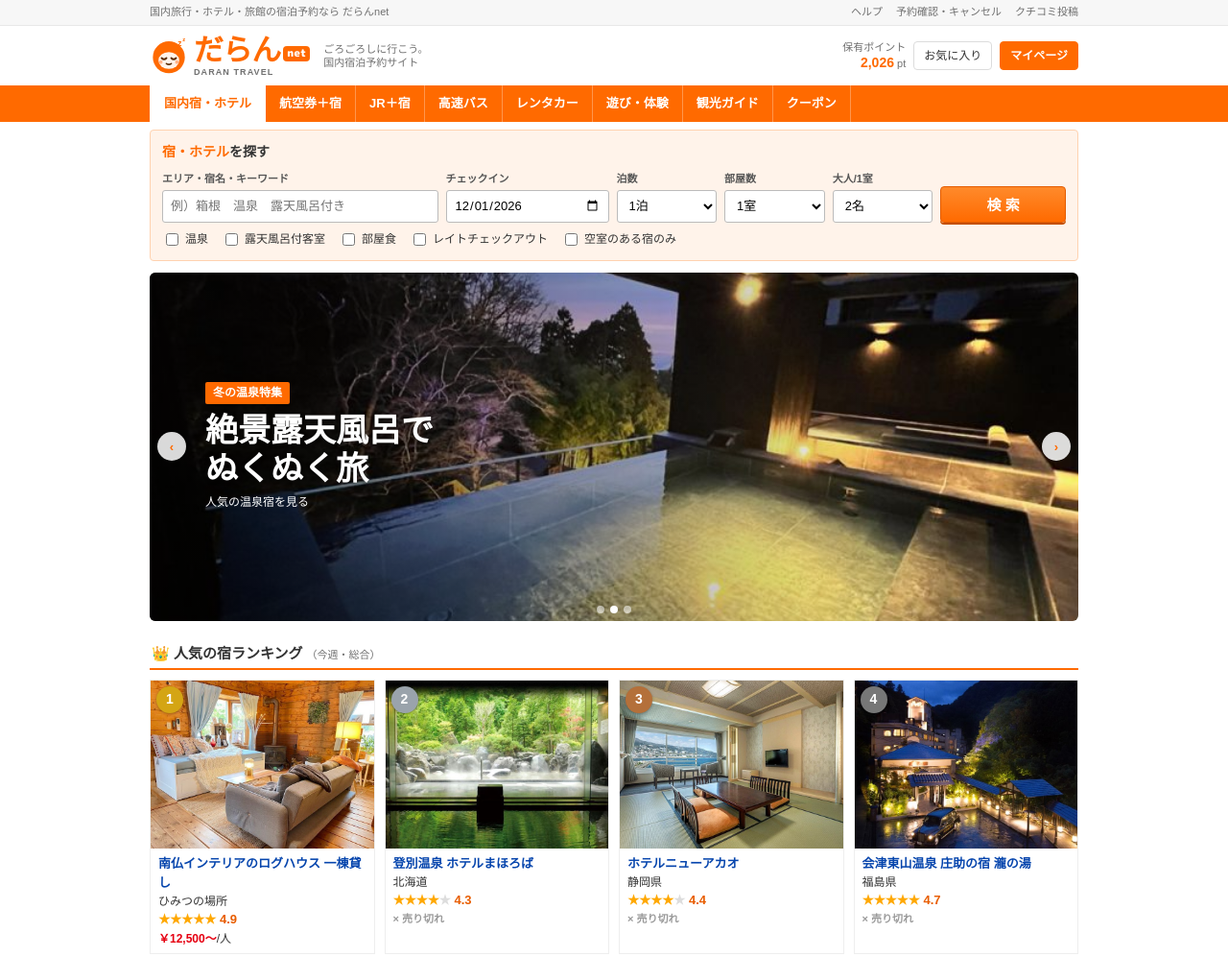
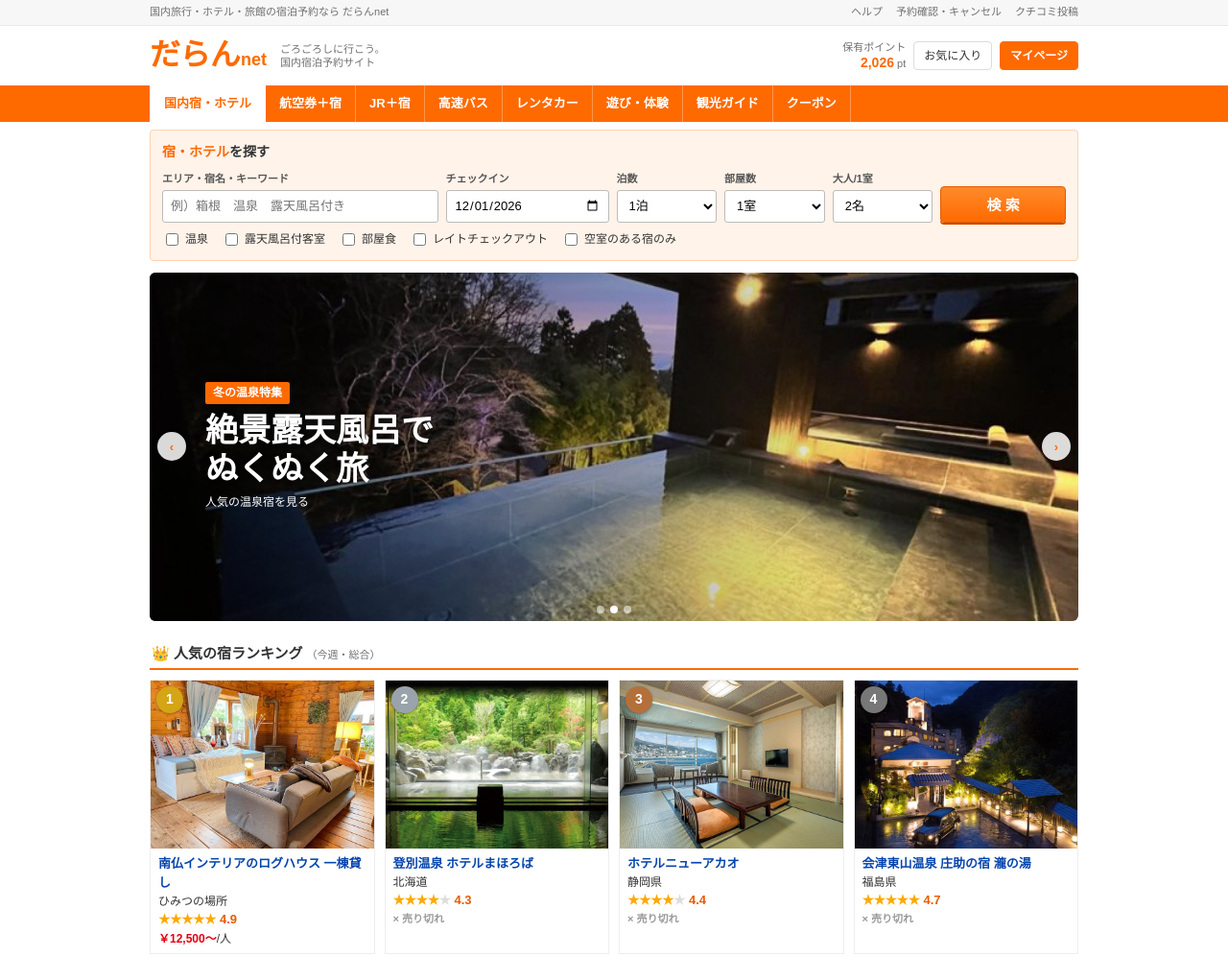
Before and after one commit to null8438/rinaHBD2026, a plain HTML site: page index.html in a window 1280 px wide. Shown: the top 997 px of the page at 96% size. Drawn offline with Linux system fonts and the light colour scheme.

Commit message:
Bring back the original text logo
Co-Authored-By: Claude Opus 5.5 <noreply@anthropic.com>
Claude-Session: https://claude.ai/code/session_015u5TSz1iT3UyhxAaWgoqj3

```diff
--- a/index.html
+++ b/index.html
@@ -40,12 +40,9 @@
   .util .r { display: flex; gap: 14px; }
   .util .r a { color: var(--sub); }
   .hdr .w { display: flex; align-items: center; gap: 14px; height: 62px; }
-  .logo { display: flex; align-items: center; gap: 6px; cursor: pointer; text-decoration: none !important; }
-  .logo svg { width: 40px; height: 40px; flex: none; }
-  .logo .wm { display: flex; flex-direction: column; line-height: 1; }
-  .logo .a { color: var(--or); font-size: 31px; font-weight: 900; letter-spacing: -.03em; font-family: "M PLUS Rounded 1c", "Hiragino Maru Gothic ProN", "Arial Rounded MT Bold", sans-serif; display: flex; align-items: baseline; }
-  .logo .b { color: #fff; background: var(--or); font-size: 11px; font-weight: 900; margin-left: 3px; padding: 2px 4px 3px; border-radius: 4px; font-family: "M PLUS Rounded 1c", Arial, sans-serif; letter-spacing: .02em; position: relative; top: -4px; }
-  .logo .t { font-size: 9px; color: var(--sub); letter-spacing: .12em; margin-top: 3px; font-weight: 700; }
+  .logo { display: flex; align-items: baseline; cursor: pointer; text-decoration: none !important; }
+  .logo .a { color: var(--or); font-size: 32px; font-weight: 900; letter-spacing: -.02em; font-family: "Arial Rounded MT Bold", "Hiragino Maru Gothic ProN", "Hiragino Kaku Gothic ProN", sans-serif; }
+  .logo .b { color: var(--or); font-size: 18px; font-weight: 700; margin-left: 1px; font-family: Arial, sans-serif; }
   .micons { display: none; margin-left: auto; gap: 14px; }
   .micons a { display: flex; flex-direction: column; align-items: center; font-size: 9px; color: #555; text-decoration: none; gap: 2px; font-weight: 700; }
   .micons svg { width: 24px; height: 24px; stroke: var(--or); fill: none; stroke-width: 2; stroke-linecap: round; stroke-linejoin: round; }
@@ -93,8 +90,6 @@
   @media (max-width: 720px) {
     .hdr .catch, .util, .hdr .mem { display: none; }
     .micons { display: flex; }
-    .logo svg { width: 34px; height: 34px; }
-    .logo .t { display: none; }
     .hdr .w { height: 52px; }
     .logo .a { font-size: 26px; }
     .car .arr { display: none; }
@@ -372,18 +367,7 @@
   <div class="r"><a>ヘルプ</a><a>予約確認・キャンセル</a><a>クチコミ投稿</a></div>
 </div></div>
 <div class="hdr"><div class="w">
-  <a class="logo" href="#top" aria-label="だらんnet トップ">
-    <svg viewBox="0 0 48 48" aria-hidden="true">
-      <circle cx="24" cy="26" r="20" fill="#ff6a00"/>
-      <ellipse cx="24" cy="30" rx="13" ry="10.5" fill="#fff3ea"/>
-      <path d="M15 27 q3 3 6 0 M27 27 q3 3 6 0" stroke="#5a2a00" stroke-width="2.2" fill="none" stroke-linecap="round"/>
-      <path d="M21 34 q3 2 6 0" stroke="#5a2a00" stroke-width="2" fill="none" stroke-linecap="round"/>
-      <circle cx="14" cy="32" r="2.2" fill="#ffb38a"/><circle cx="34" cy="32" r="2.2" fill="#ffb38a"/>
-      <text x="35" y="12" font-size="10" font-weight="900" fill="#ff6a00" font-family="Arial">z</text>
-      <text x="41" y="6" font-size="7" font-weight="900" fill="#ff6a00" font-family="Arial">z</text>
-    </svg>
-    <span class="wm"><span class="a">だらん<span class="b">net</span></span><span class="t">DARAN TRAVEL</span></span>
-  </a>
+  <a class="logo" href="#top"><span class="a">だらん</span><span class="b">net</span></a>
   <div class="catch">ごろごろしに行こう。<br>国内宿泊予約サイト</div>
   <div class="mem">
     <div class="pts">保有ポイント<br><b>2,026</b> pt</div>
```
